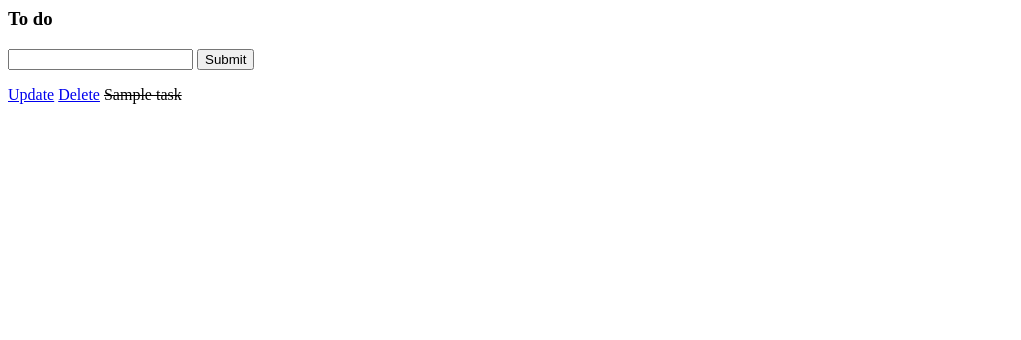
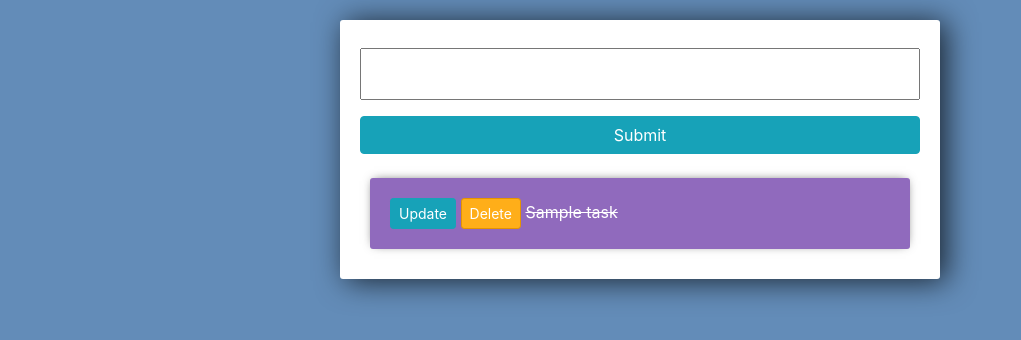
Before and after one commit to tjthiagocosta/django-todo-app, a Django app: template tasks/templates/tasks/list.html in a window 1280 px wide. Shown: the top 340 px of the page, without its empty margins (0-1021 px from the left). Run offline with Django 4.2, Linux system fonts and the light colour scheme; the template is opened without the code that fills it: values that come from a table or form of the project are taken from there, others are empty; tables that the repository leaves empty hold one stand-in row (values such as "Sample post"); form fields are guessed from the names that the template uses; some libraries are stand-ins or nearby versions.

Commit message:
Style list template

```diff
--- a/tasks/templates/tasks/list.html
+++ b/tasks/templates/tasks/list.html
@@ -1,20 +1,77 @@
-<h3>To do</h3>
+<link
+  rel="stylesheet"
+  href="https://stackpath.bootstrapcdn.com/bootstrap/4.3.1/css/bootstrap.min.css"
+  integrity="sha384-ggOyR0iXCbMQv3Xipma34MD+dH/1fQ784/j6cY/iJTQUOhcWr7x9JvoRxT2MZw1T"
+  crossorigin="anonymous"
+/>
 
+<style>
+  body {
+    background-color: #638cb8;
+  }
+
+  input {
+    width: 100%;
+    padding: 12px 20px;
+    margin: 8px 0;
+    box-sizing: border-box;
+  }
+
+  input::placeholder {
+    color: #d3d3d3;
+  }
+
+  .submit {
+    background-color: #6ba3e8;
+  }
+
+  .center-column {
+    width: 600px;
+    margin: 20px auto;
+    padding: 20px;
+    background-color: #fff;
+    border-radius: 3px;
+    box-shadow: 6px 2px 30px 0px rgba(0, 0, 0, 0.75);
+  }
+
+  .item-row {
+    background-color: #906abd;
+    margin: 10px;
+    padding: 20px;
+    border-radius: 3px;
+    color: #fff;
+    font-size: 16px;
+    box-shadow: 0px -1px 10px -4px rgba(0, 0, 0, 0.75);
+  }
+
+  .btn-danger {
+    background-color: #ffae19;
+    border-color: #e59400;
+  }
+</style>
+
+<div class="center-column">
   <form method="POST" action="/">
     {% csrf_token %} {{form.title}}
-  <input type="submit" name="Create Task" />
+    <input class="btn btn-info" type="submit" name="Create Task" />
   </form>
 
+  <div class="todo-list">
     {% for task in tasks %}
-<div>
-  <a href="{% url 'update_task' task.id %}">Update</a>
-  <a href="{% url 'delete_task' task.id %}">Delete</a>
+    <div class="item-row">
+      <a class="btn btn-sm btn-info" href="{% url 'update_task' task.id %}"
+        >Update</a
+      >
+      <a class="btn btn-sm btn-danger" href="{% url 'delete_task' task.id %}"
+        >Delete</a
+      >
 
       {% if task.complete == True %}
-
       <strike>{{task}}</strike>
       {% else %}
       <span>{{task}}</span>
       {% endif %}
     </div>
     {% endfor %}
+  </div>
+</div>
```
Lines whose indentation alone changed are shown as unchanged.
